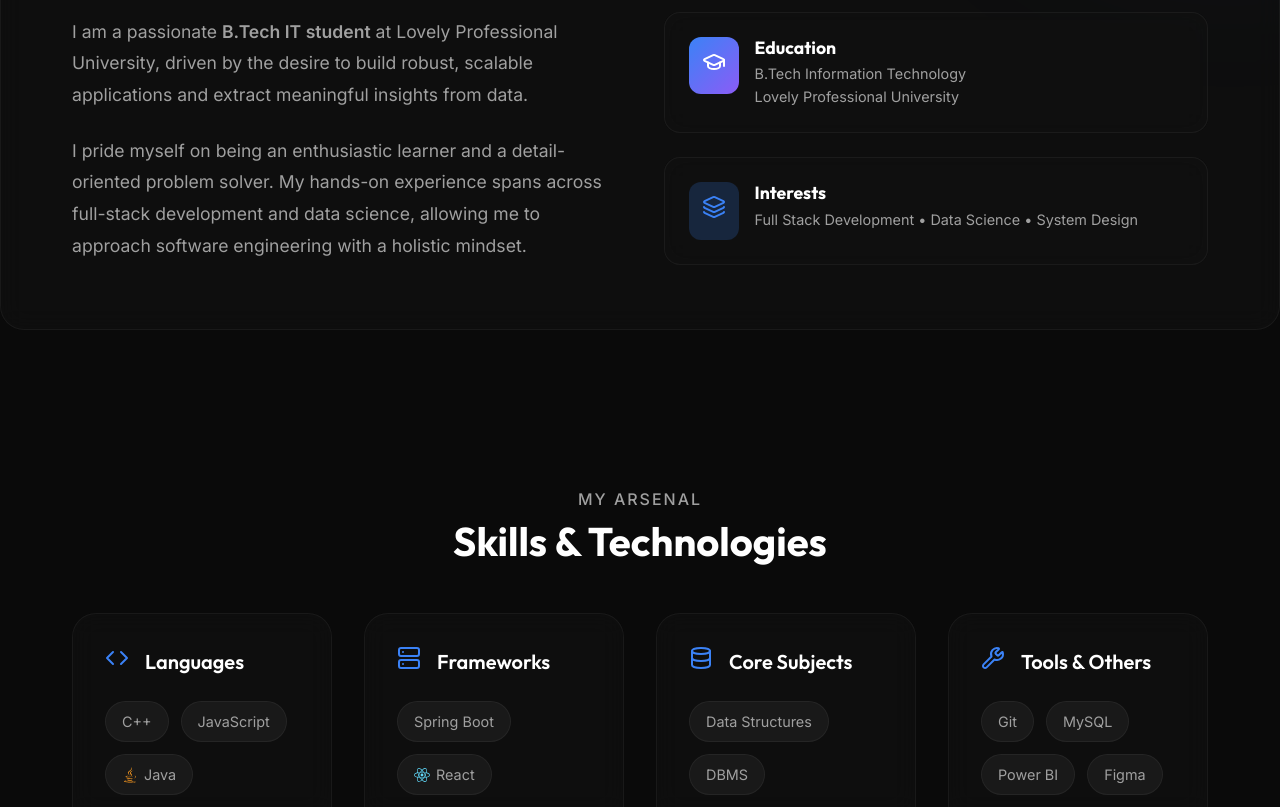
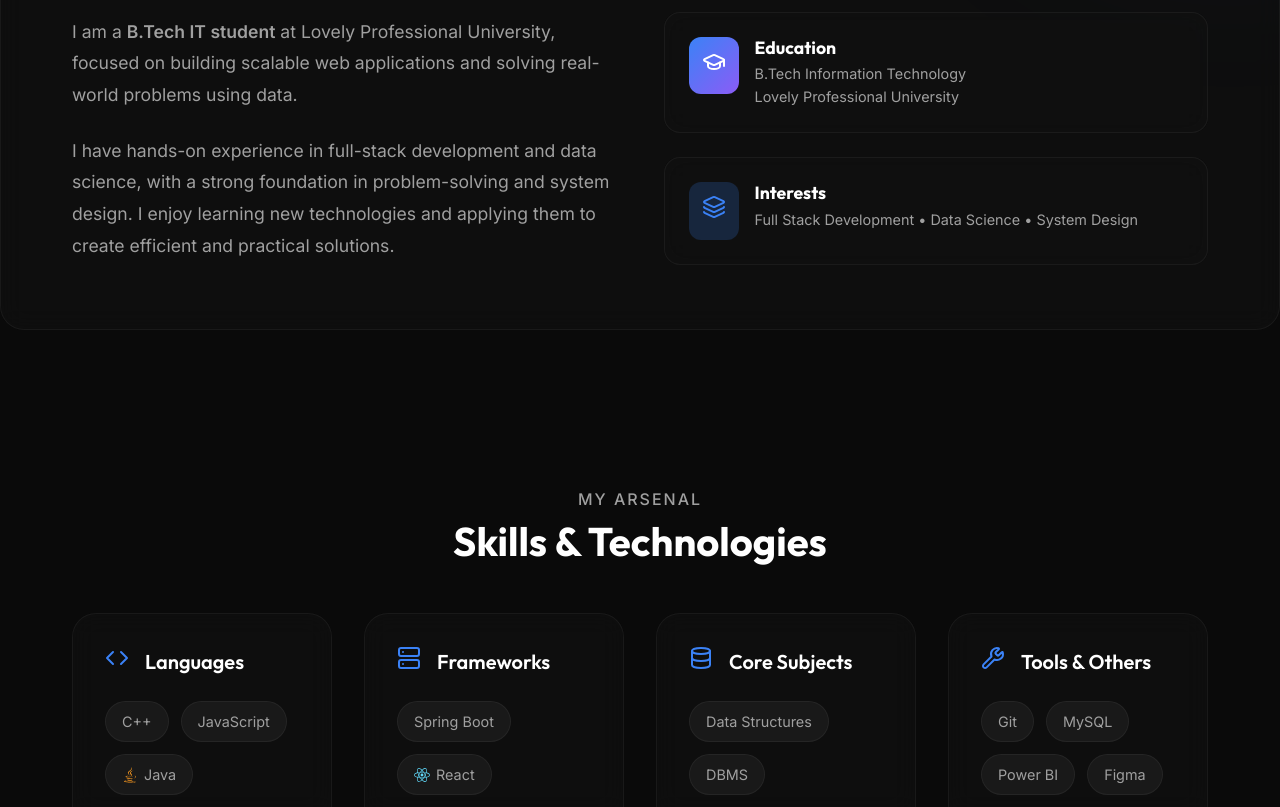
Before and after one commit to SonuKumarGupta718/sonu-digital-cv, a React (Vite) app: page / in a window 1280 px wide. Shown: the part 1040-1847 px from the top of the page. Built offline with nearby package versions, Linux system fonts and the light colour scheme.

Commit message:
Update About section text

```diff
--- a/src/components/About.jsx
+++ b/src/components/About.jsx
@@ -14,10 +14,10 @@
 
           <div style={{ color: 'var(--text-secondary)', fontSize: '1.1rem', lineHeight: 1.8 }}>
             <p style={{ marginBottom: '1.5rem' }}>
-              I am a passionate <strong>B.Tech IT student</strong> at Lovely Professional University, driven by the desire to build robust, scalable applications and extract meaningful insights from data.
+              I am a <strong>B.Tech IT student</strong> at Lovely Professional University, focused on building scalable web applications and solving real-world problems using data.
             </p>
             <p>
-              I pride myself on being an enthusiastic learner and a detail-oriented problem solver. My hands-on experience spans across full-stack development and data science, allowing me to approach software engineering with a holistic mindset.
+              I have hands-on experience in full-stack development and data science, with a strong foundation in problem-solving and system design. I enjoy learning new technologies and applying them to create efficient and practical solutions.
             </p>
           </div>
 
```
